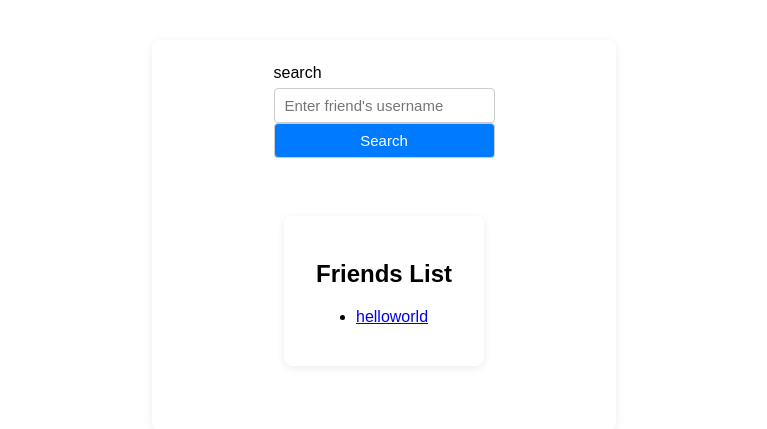
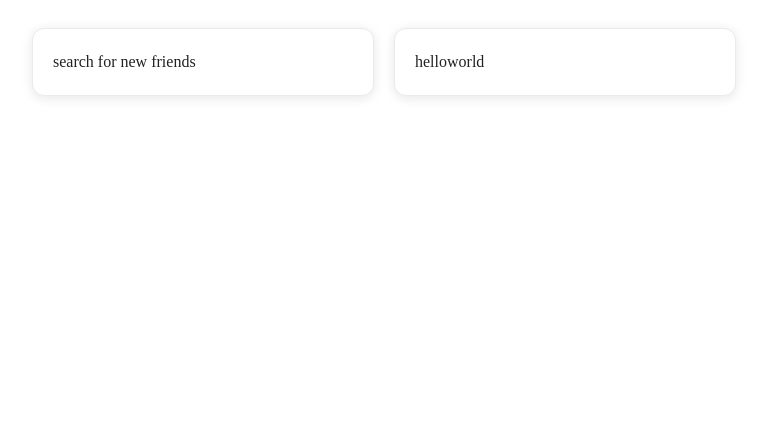
Before and after one commit to Mohitgirigoswami/messanger, a Flask app: page /home in a window 1280 px wide. Shown: the top 429 px of the page, without its empty margins (256-1023 px from the left). Run offline with Flask 3, Linux system fonts and the light colour scheme; a user stored in the database is signed in; some libraries are stand-ins or nearby versions.

Commit message:
added idea of friends

```diff
--- a/app/main/__init__.py
+++ b/app/main/__init__.py
@@ -3,3 +3,4 @@ from flask import Blueprint
 main_bp = Blueprint('main', __name__)
 
 from . import routes
+from . import events
--- a/app/main/routes.py
+++ b/app/main/routes.py
@@ -8,21 +8,28 @@ def index():
 
 @main_bp.route('/home',methods=["get",'POST'])
 def home():
-    current_user = Users.query.filter_by(id=session.get('id')).first()
-    has_searched = 0
     friend = user_friend.query.filter_by(user_id=session.get('id'))
     friends = []
     for f in friend:
         user = Users.query.filter_by(id=f.friend_id).first()
-        if user:
+        if user  :
             friends.append(user)
-    username_to_search = " "
+    return render_template("main/home.html",friends = friends)
+
+@main_bp.route('/search',methods=["get",'POST'])
+def search():
+    current_user = Users.query.filter_by(id=session.get('id')).first()
+    has_searched = 0
+    username_to_search = ""
     islogin = session.get('islogin')
     if islogin is not True:
         return redirect(url_for('auth.login'))
     if request.method=="POST":
         has_searched = True
         to_search = request.form.get("username_to_search")
-        search_results = Users.query.filter(Users.username == to_search, Users.id != session.get('id')).all()
-        return render_template('main/home.html',has_searched=has_searched,username_to_search=to_search,search_results=search_results,friends=friends,current_user=session.get('username'))
-    return render_template('main/home.html',has_searched=has_searched,current_user=current_user,friends=friends)
+        search_results = Users.query.filter(
+            Users.username.like(f"{to_search}%"),
+            Users.id != session.get('id')
+        ).all()
+        return render_template('main/search.html',has_searched=has_searched,current_user=current_user,username_to_search=to_search,search_results=search_results)
+    return render_template('main/search.html',has_searched=has_searched,current_user=current_user)
--- a/app/static/css/main.css
+++ b/app/static/css/main.css
@@ -60,3 +60,54 @@ button:hover {
 .flex-column{
     flex-direction: column;
 }
+
+/* Card container with flex and wrapping */
+.cards-wrapper {
+    display: flex;
+    flex-wrap: wrap;
+    gap: 20px;
+    justify-content: center;
+    align-items: flex-start;
+    padding: 20px 0;
+}
+
+/* Card style for anchor-wrapped content */
+.card {
+
+    background: #fff;
+    border-radius: 12px;
+    box-shadow: 0 2px 12px rgba(0,0,0,0.10);
+    padding: 24px 20px;
+    min-width: 300px;
+    max-width: 400px;
+    margin: 0;
+    text-align: left;
+    transition: box-shadow 0.2s, transform 0.2s, background 0.2s;
+    text-decoration: none;
+    color: #222;
+    display: block;
+    cursor: pointer;
+    border: 1px solid #eaeaea;
+    font-family: inherit;
+}
+
+.card:hover, .card:focus {
+    box-shadow: 0 6px 24px rgba(0,123,255,0.18);
+    transform: translateY(-6px) scale(1.04);
+    background: #f5faff;
+    border-color: #b3d7ff;
+    outline: none;
+}
+
+.card span, .card h3, .card p {
+    margin: 0;
+    padding: 0;
+    font-size: 1rem;
+    font-weight: 500;
+    color: inherit;
+    word-break: break-word;;
+}
+
+.no-decoration {
+    text-decoration: none !important;
+}
--- /dev/null
+++ b/app/static/js/main.js
@@ -0,0 +1,11 @@
+var socket = io();
+socket.on('connect', function() {
+        console.log('Connected to the server');
+    });
+
+function add_friend(id) {
+        socket.emit('add_friend', { friend_id: id });
+}
+socket.on('add_friend_response', function(data) {
+        console.log('Add friend response:', data);
+    });
--- a/app/templates/base.html
+++ b/app/templates/base.html
@@ -6,7 +6,8 @@
     <link rel="stylesheet" href="{{ url_for('static', filename='css/main.css') }}">
     <meta name="viewport" content="width=device-width, initial-scale=1.0">
     {% block head %}{% endblock %}
-    <link rel="stylesheet" href="{{ url_for('static', filename='style.css') }}">
+    <script src="https://cdnjs.cloudflare.com/ajax/libs/socket.io/4.0.1/socket.io.js" integrity="sha512-q/dWJ3kcmjBLU4Qc47E4A9kTB4m3wuTY7vkFJDTZKjTs8jhyGQnaUrxa0Ytd0ssMZhbNua9hE+E7Qv1j+DyZwA==" crossorigin="anonymous"></script>
+    <script src="{{url_for('static',filename='js/main.js')}}"></script><link rel="stylesheet" href="{{ url_for('static', filename='style.css') }}">
 </head>
 <body>
     {% block content %}{% endblock %}
--- a/app/templates/main/home.html
+++ b/app/templates/main/home.html
@@ -1,49 +1,14 @@
 {% extends 'base.html' %}
 
 {% block content %}
-<div class="container center-div flex-column" id="mainhome">
-    <form method="post">
-        <input type="hidden" name="csrf_token" value="{{ csrf_token() }}">
-        <div class="form-group">
-            <label for="friend_username">search</label>
-            <input type="text" id="username_to_search" value="{{username_to_search}}" name="username_to_search" required
-                placeholder="Enter friend's username">
-            <input type="submit" value="Search" id="search_friend" class="btn">
-        </div>
-    </form>
-    {% if has_searched %}
-    <div class="search-results">
-        {% if search_results %}
-        <h2>Search Results</h2>
-        <ul>
-            {% for user in search_results %}
-            <li>
-                {{ user.username }}
-                {% if user.username != current_user.username %}
-                <a href="">add friend</a>
-                {%endif%}
-            </li>
-            {% endfor %}
-        </ul>
-        {% else %}
-        <p>No users found.</p>
-        {% endif %}
-        {%endif%}
-        <div class="container flex-column" id="friends_list">
-            {% if friends %}
-            <h2>Friends List</h2>
-            <ul>
-                {% for friend in friends %}
-                <li>
-                    <a href="{{ url_for('main.chat', username=friend.username) }}">{{ friend.username }}</a>
-                </li>
-                {% endfor %}
-            </ul>
-            {% else %}
-            <p>No friends found.</p>
-            {% endif %}
+<div class="cards-wrapper center-div">
+    <a href="{{url_for('main.search')}}" class="search no-decoration" >
+        <div class="card"><span>search for new friends</span></div>
+    </a>
+    {%for friend in friends%}
+    <a href="" class="no-decoration">
 
-        </div>
-    </div>
-
+    <div class="card"><span>{{friend.username}}</span></div></a>
+    {%endfor%}
+</div>
     {% endblock %}
--- a/run.py
+++ b/run.py
@@ -1,7 +1,7 @@
-from app import create_app
+from app import create_app, socketio
 from app.models import db
 
-app, socketio = create_app()
+app = create_app()
 
 if __name__ == "__main__":
     with app.app_context():
```
Also changed, not shown: app/__init__.py (+6 -3 lines), app/main/events.py (+25 -0 lines), app/templates/main/search.html (added, +49 -0 lines), instance/site.db.
